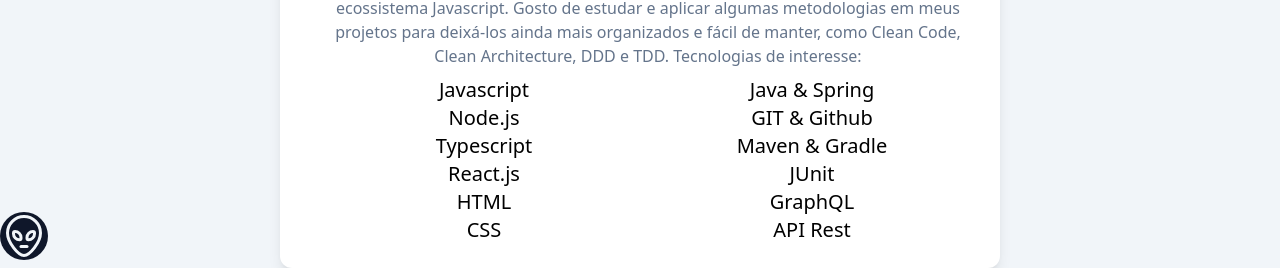
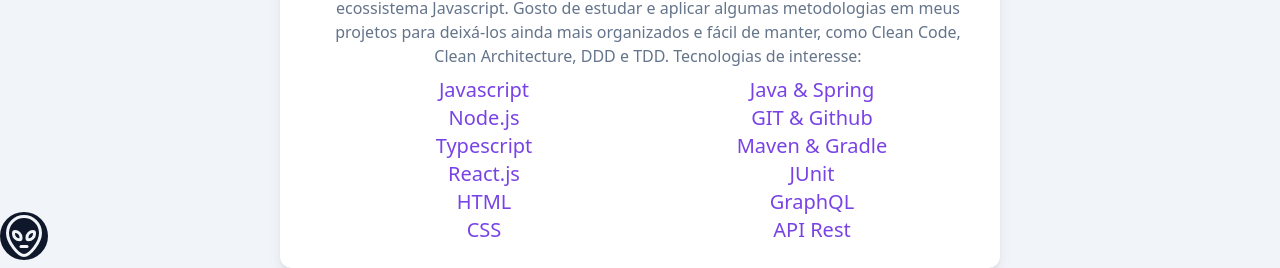
Before and after one commit to flwedu/flwedu.github.io, a React (Vite) app: page / in a window 1280 px wide. Shown: the part 532-800 px from the top of the page. Built offline with nearby package versions, Linux system fonts and the light colour scheme.

Commit message:
fix list colors

```diff
--- a/src/sections/Technologies.tsx
+++ b/src/sections/Technologies.tsx
@@ -9,7 +9,7 @@
         organizados e fácil de manter, como Clean Code, Clean Architecture, DDD
         e TDD. Tecnologias de interesse:
       </p>
-      <div className="grid text-center mt-2 text-xl sm:grid-cols-2 text-mainPurple dark:text-slate-300">
+      <div className="grid text-center mt-2 text-xl sm:grid-cols-2 text-mainPurple-500 dark:text-slate-300">
         <ul>
           <li>Javascript</li>
           <li>Node.js</li>
```
